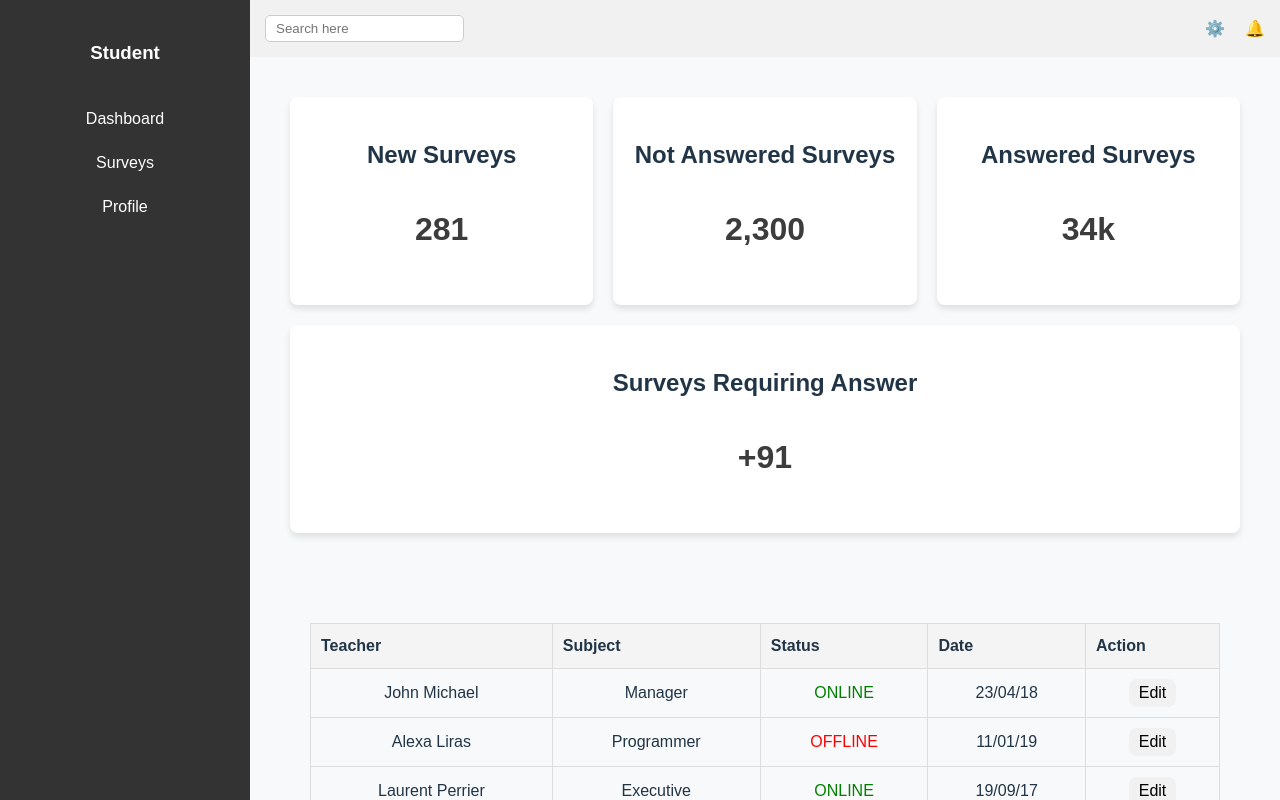
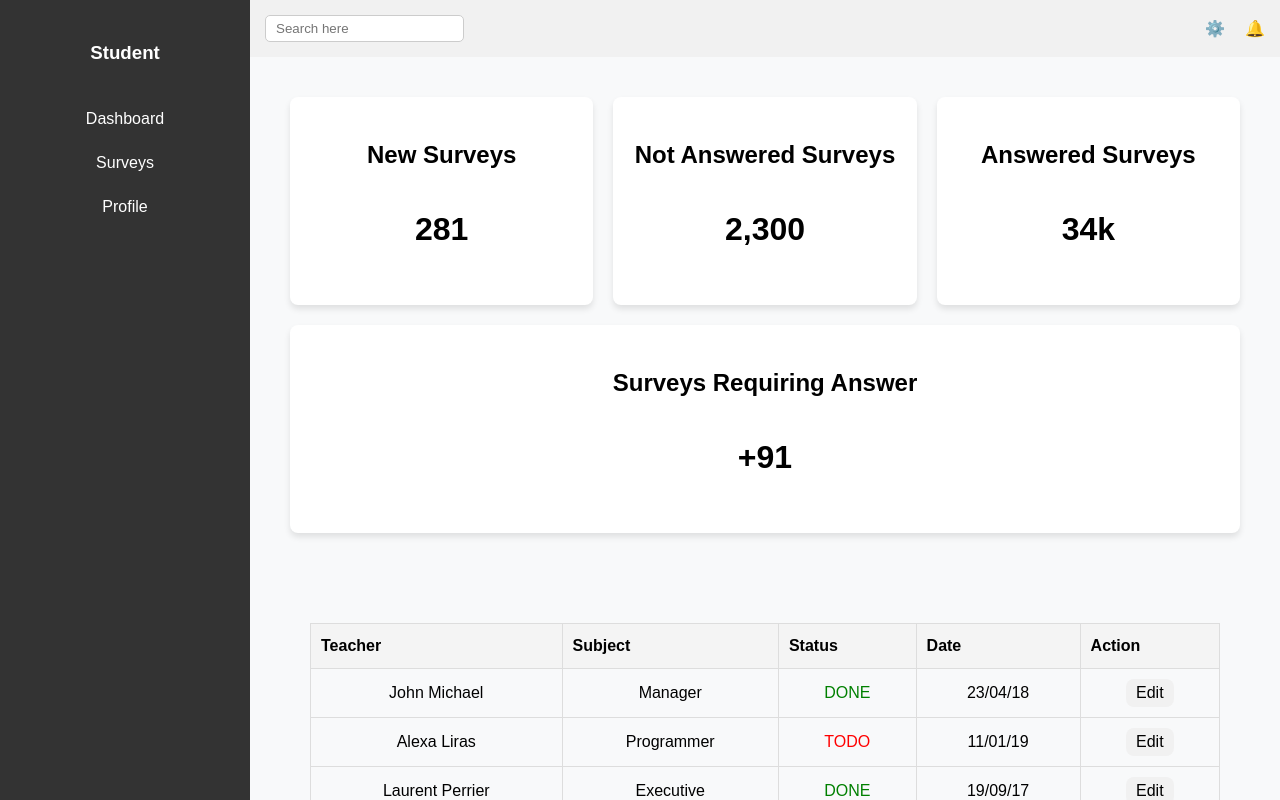
Before and after one commit to llanelli13/SurvEFREI_frontend, a React (Vite) app: page /home/dashboard in a window 1280 px wide. Shown: the top 800 px of the page. Built offline with nearby package versions, Linux system fonts and the light colour scheme.

Commit message:
Modify color

```diff
--- a/src/components/TeacherTable.jsx
+++ b/src/components/TeacherTable.jsx
@@ -3,12 +3,12 @@ import "./styles/TeacherTable.css";
 
 const TeacherTable = () => {
   const teachers = [
-    { name: "John Michael", subject: "Manager", status: "ONLINE", date: "23/04/18" },
-    { name: "Alexa Liras", subject: "Programmer", status: "OFFLINE", date: "11/01/19" },
-    { name: "Laurent Perrier", subject: "Executive", status: "ONLINE", date: "19/09/17" },
-    { name: "Michael Levi", subject: "Programmer", status: "ONLINE", date: "24/12/08" },
-    { name: "Richard Gran", subject: "Manager", status: "OFFLINE", date: "04/10/21" },
-    { name: "Miriam Eric", subject: "Programmer", status: "OFFLINE", date: "14/09/20" },
+    { name: "John Michael", subject: "Manager", status: "DONE", date: "23/04/18" },
+    { name: "Alexa Liras", subject: "Programmer", status: "TODO", date: "11/01/19" },
+    { name: "Laurent Perrier", subject: "Executive", status: "DONE", date: "19/09/17" },
+    { name: "Michael Levi", subject: "Programmer", status: "DONE", date: "24/12/08" },
+    { name: "Richard Gran", subject: "Manager", status: "TODO", date: "04/10/21" },
+    { name: "Miriam Eric", subject: "Programmer", status: "TODO", date: "14/09/20" },
   ];
 
   return (
--- a/src/components/styles/StatsCard.css
+++ b/src/components/styles/StatsCard.css
@@ -14,15 +14,17 @@
   box-shadow: 0 4px 6px rgba(0, 0, 0, 0.1);
   flex: 1 1 calc(25% - 20px);
   text-align: center;
+  color: #000; /* Ajouté pour que le texte soit en noir */
 }
 
 .stat-card h2 {
   font-size: 1.5rem;
   margin-bottom: 10px;
+  color: #000; /* Couleur des titres en noir */
 }
 
 .stat-card p {
   font-size: 2rem;
   font-weight: bold;
-  color: #3c3c3c;
+  color: #000; /* Couleur du texte en noir */
 }
--- a/src/components/styles/TeacherTable.css
+++ b/src/components/styles/TeacherTable.css
@@ -24,11 +24,11 @@
   text-align: center;
 }
 
-.teacher-table .online {
+.teacher-table .done {
   color: green;
 }
 
-.teacher-table .offline {
+.teacher-table .todo {
   color: red;
 }
 
--- a/src/pages/styles/Dashboard.css
+++ b/src/pages/styles/Dashboard.css
@@ -3,17 +3,9 @@
     display: flex;
     flex-direction: column;  /* Cela place les éléments verticalement (les cartes puis la table) */
     padding: 20px;
+    color: #000;  /* Couleur générale du texte en noir */
   }
 
   .dashboard-container > * {
     margin-bottom: 30px;  /* Espace entre les éléments */
   }
-
-  /* Optionnel : si tu veux limiter la taille des cartes */
-  .stats-cards {
-    width: 100%;
-    display: flex;
-    gap: 20px;
-    justify-content: space-between;
-    flex-wrap: wrap;
-  }
```
